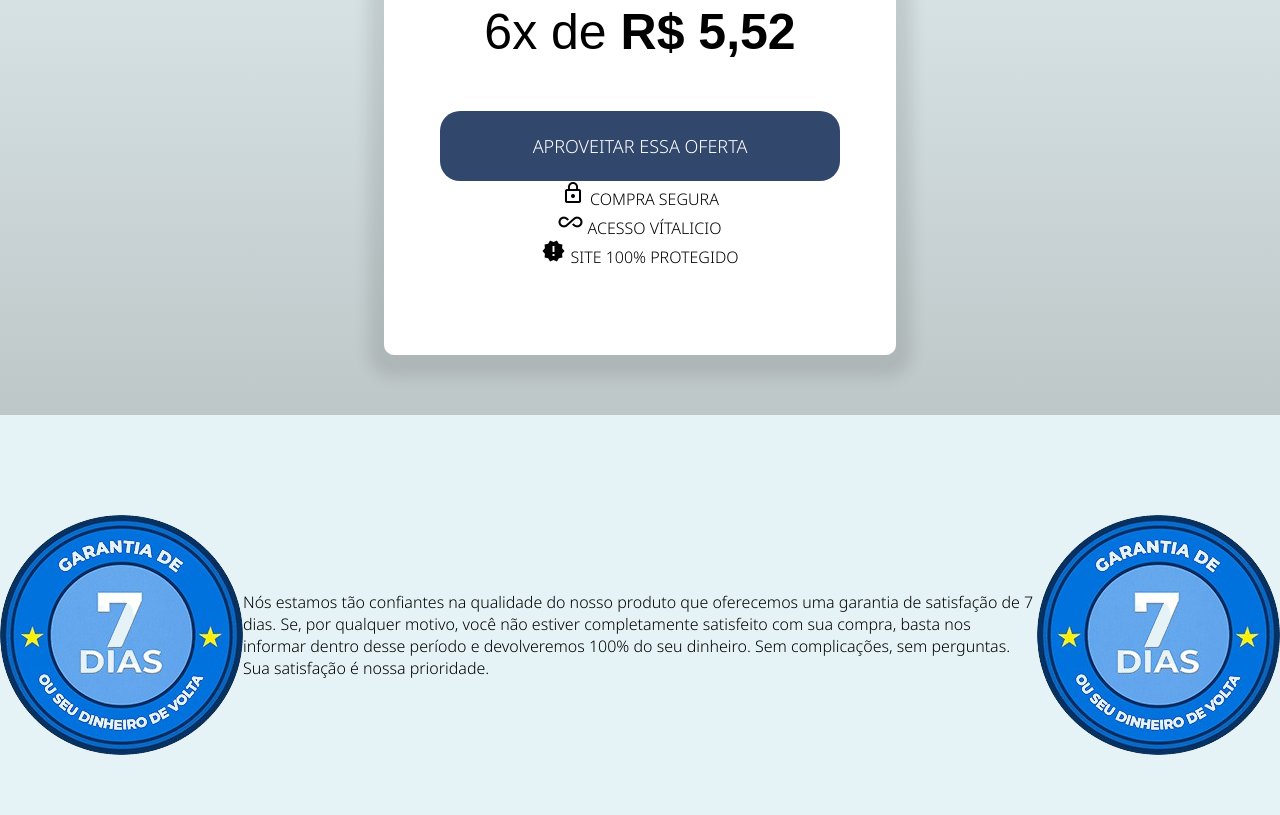
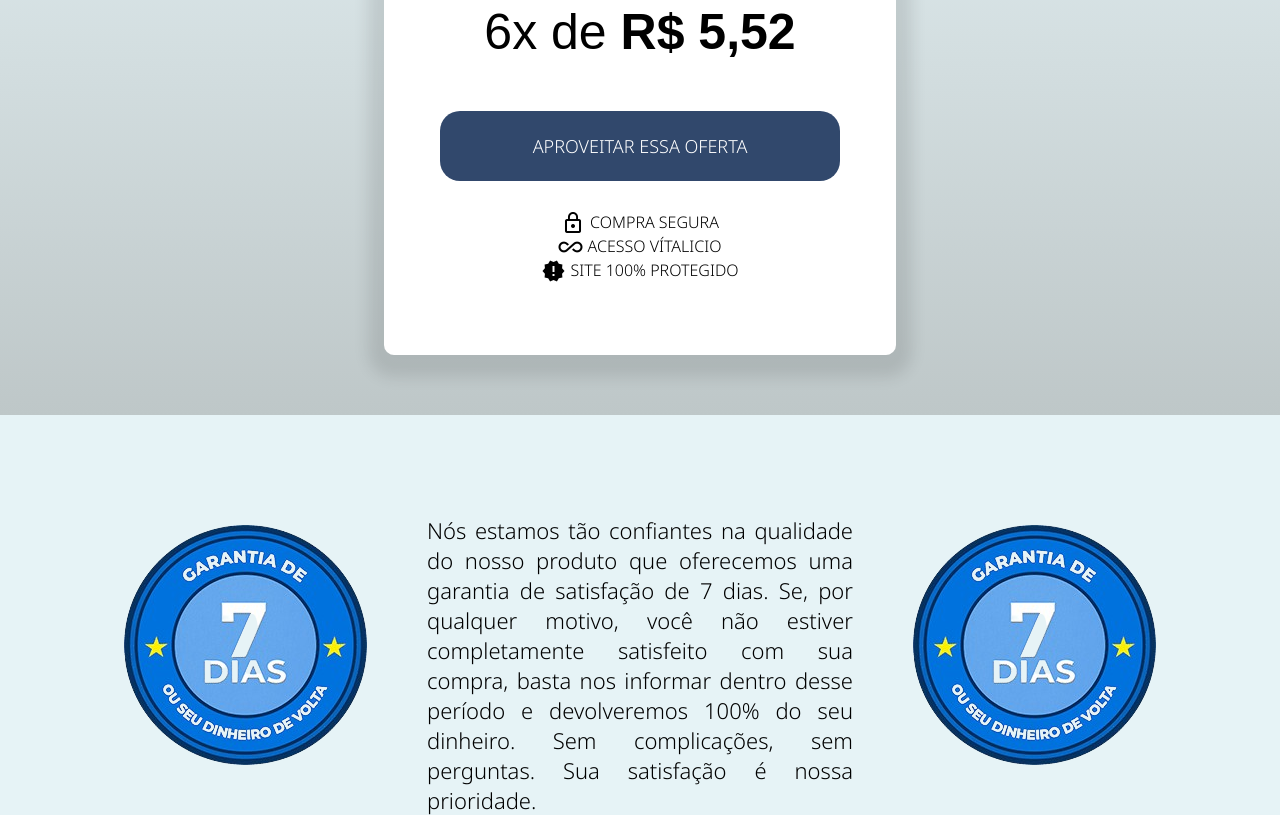
Before and after one commit to Revolucao-da-meditacao/pagina-oficial, a plain HTML site: page index.html in a window 1280 px wide. Shown: the part 8537-9352 px from the top of the page. Before the commit the page ends 9292 px from the top, so only its background shows below. Drawn offline with Linux system fonts and the light colour scheme; a web font is replaced by a local one.

Commit message:
Update style.css

```diff
--- a/style.css
+++ b/style.css
@@ -469,7 +469,7 @@ section.provas{
     border-radius: 20px;
     font-size: 18px;
     margin-top: 50px;
-    transition: 0.6s;
+    transition: 0.3s;
 }
 
 .block-text button:hover{
@@ -486,6 +486,53 @@ section.provas{
 a{
     text-decoration: none;
     color: white;
+}
+
+p.security{
+    display: flex;
+}
+
+.security:nth-last-child(3){
+    margin-top: 30px;
+    text-align: center;
+}
+
+.security:nth-last-child(1){
+    padding-bottom: 50px;
+    text-align: center;
+}
+
+/*
+
+
+*/
+
+
+section.garantia{
+    width: 100%;
+    display: flex;
+    flex-direction: row;
+    align-items: center;
+    justify-content: center;
+}
+
+.bloco{
+    width: 90%;
+    display: flex;
+    flex-direction: row;
+    align-items: center;
+    justify-content: center;
+}
+
+.bloco img{
+    margin: 0 60px;
+    margin-bottom: 40px;
+}
+
+.bloco p{
+    text-align: justify;
+    font-size: 22px;
+    width: 70%;
 }
 
 
@@ -602,6 +649,26 @@ a{
 
     }
 
+    .bloco{
+        flex-direction: column;
+
+    }
+
+    .bloco img{
+        margin-top: 0;
+        margin-bottom: 40px;
+    }
+
+    .bloco p{
+        font-size: 18px;
+        width: 90%;
+        margin-bottom: 20px;
+    }
+
+    .none{
+        display: none;
+    }
+
 
 
 }
@@ -649,6 +716,11 @@ a{
 
     .capa{
         width: 90%;
+    }
+
+    .block-text{
+        padding-top: 40px;
+
     }
 
 }
@@ -712,6 +784,10 @@ a{
     .cta1{
         font-size: 40px !important;
     }
+    .cta1 span,.cta1{
+        margin-top: 20px !important;
+        font-family: 'Poetsen One', sans-serif ;
+    }
 
     .cta2{
         font-size: 60px !important;
```
